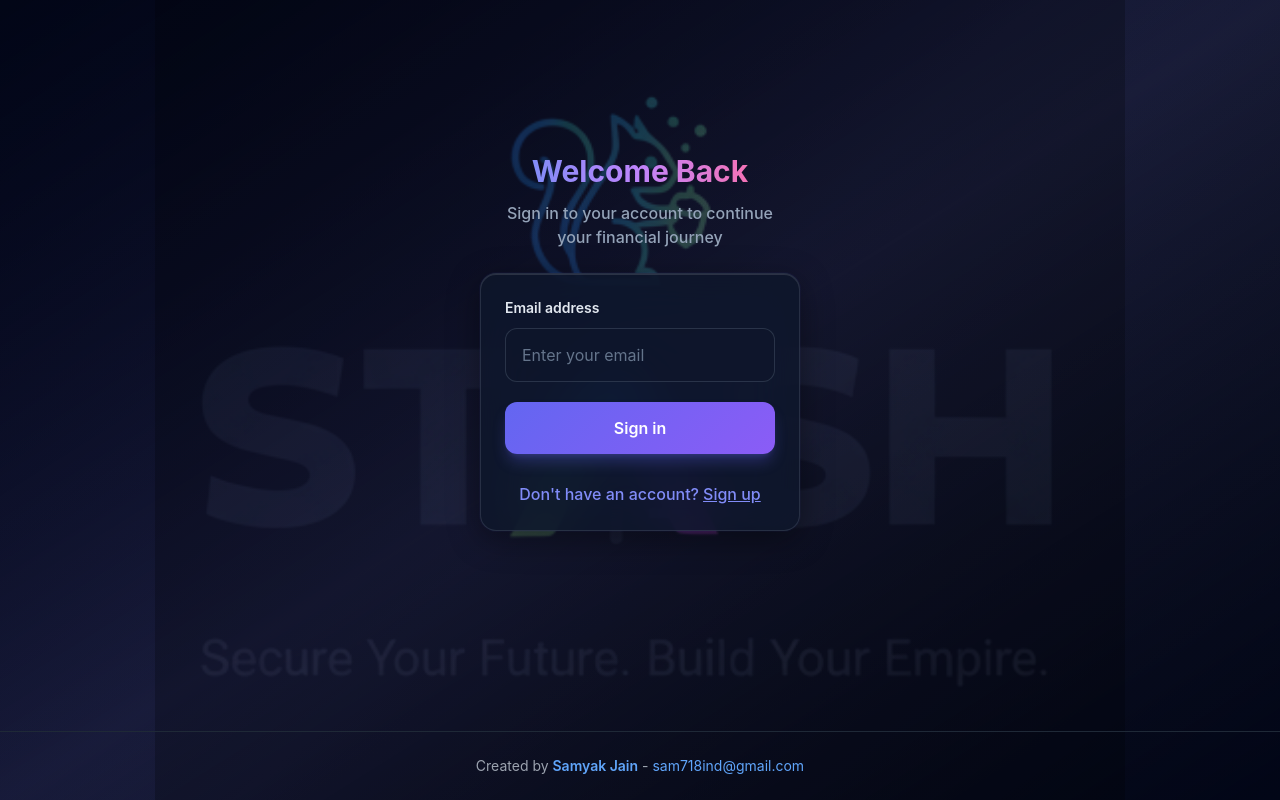
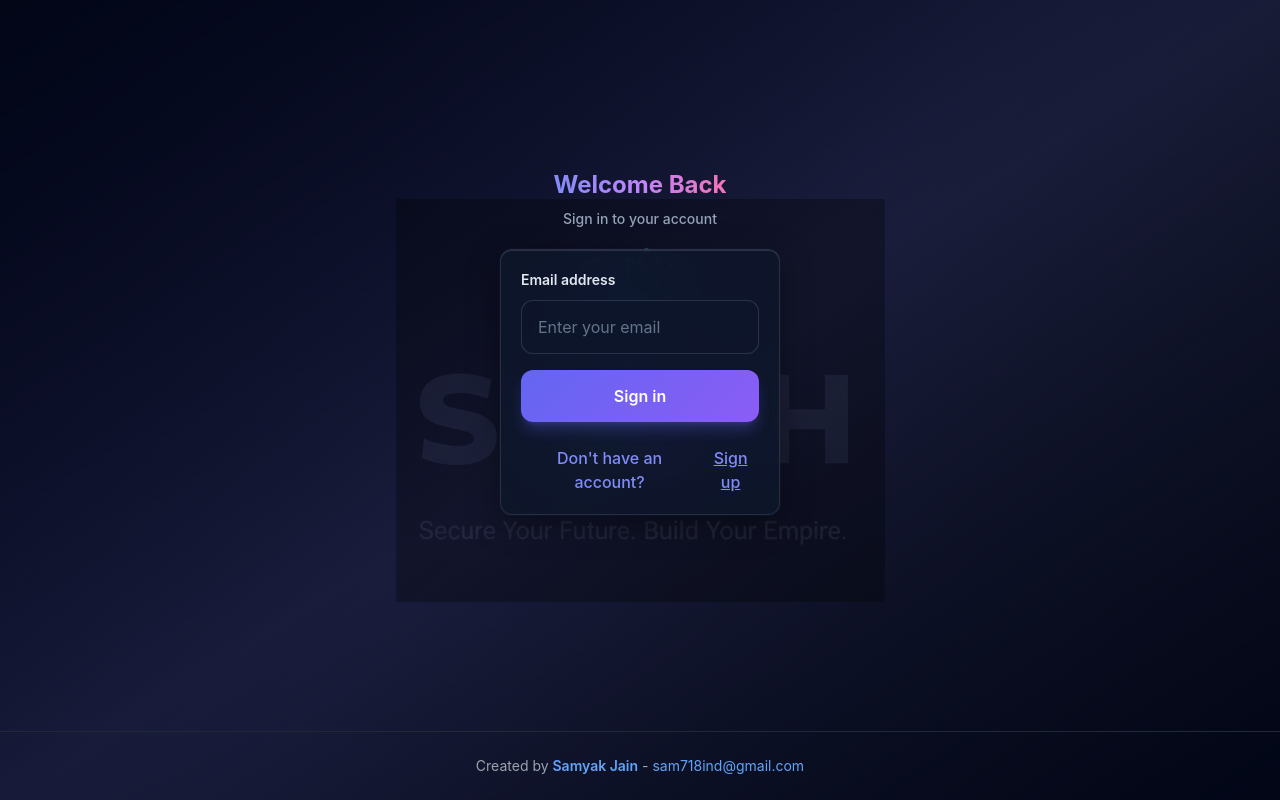
Before and after one commit to samyak555/Stash, a React (Vite) app in the folder frontend/: page /login in a window 1280 px wide. Built offline with nearby package versions, Linux system fonts and the light colour scheme; no server answers.

Commit message:
Optimize login page - Smaller login box, properly fitted and more visible logo

```diff
--- a/frontend/src/components/Logo.jsx
+++ b/frontend/src/components/Logo.jsx
@@ -11,14 +11,16 @@ const Logo = ({ size = 'default', className = '', showText = true, fullPage = fa
 
   if (fullPage) {
     return (
-      <div className="fixed inset-0 flex items-center justify-center pointer-events-none z-0" style={{ opacity: 0.22 }}>
+      <div className="fixed inset-0 flex items-center justify-center pointer-events-none z-0" style={{ opacity: 0.28 }}>
         <img
           src="/logo.png"
           alt="Stash"
           className="object-contain"
           style={{
-            width: '100vw',
-            height: '100vh',
+            maxWidth: '90vw',
+            maxHeight: '90vh',
+            width: 'auto',
+            height: 'auto',
             objectFit: 'contain'
           }}
           onError={(e) => {
--- a/frontend/src/pages/Login.jsx
+++ b/frontend/src/pages/Login.jsx
@@ -49,19 +49,19 @@ const Login = ({ setUser }) => {
 
       {/* Main Content */}
       <div className="flex-1 flex items-center justify-center py-4 sm:py-12 px-4 sm:px-6 lg:px-8 relative z-10">
-        <div className="max-w-xs w-full space-y-5 sm:space-y-6 animate-fade-in">
+        <div className="max-w-[280px] w-full space-y-4 sm:space-y-5 animate-fade-in">
           <div className="text-center animate-slide-up">
-            <h2 className="text-center text-2xl sm:text-3xl font-bold text-white mb-3">
+            <h2 className="text-center text-xl sm:text-2xl font-bold text-white mb-2">
               <span className="bg-gradient-to-r from-indigo-400 via-purple-400 to-pink-400 bg-clip-text text-transparent">
                 Welcome Back
               </span>
             </h2>
-            <p className="text-center text-sm sm:text-base text-slate-400 px-4 font-medium">
-              Sign in to your account to continue your financial journey
+            <p className="text-center text-xs sm:text-sm text-slate-400 px-2 font-medium">
+              Sign in to your account
             </p>
           </div>
 
-          <form className="mt-4 sm:mt-6 space-y-4 sm:space-y-5 glass-light p-5 sm:p-6 rounded-2xl shadow-2xl border border-slate-700/30 backdrop-blur-xl" onSubmit={handleSubmit}>
+          <form className="mt-3 sm:mt-4 space-y-3 sm:space-y-4 glass-light p-4 sm:p-5 rounded-xl shadow-2xl border border-slate-700/30 backdrop-blur-xl" onSubmit={handleSubmit}>
             <div className="space-y-5">
               <div>
                 <label htmlFor="email" className="block text-sm font-semibold text-slate-200 mb-2.5">
```
